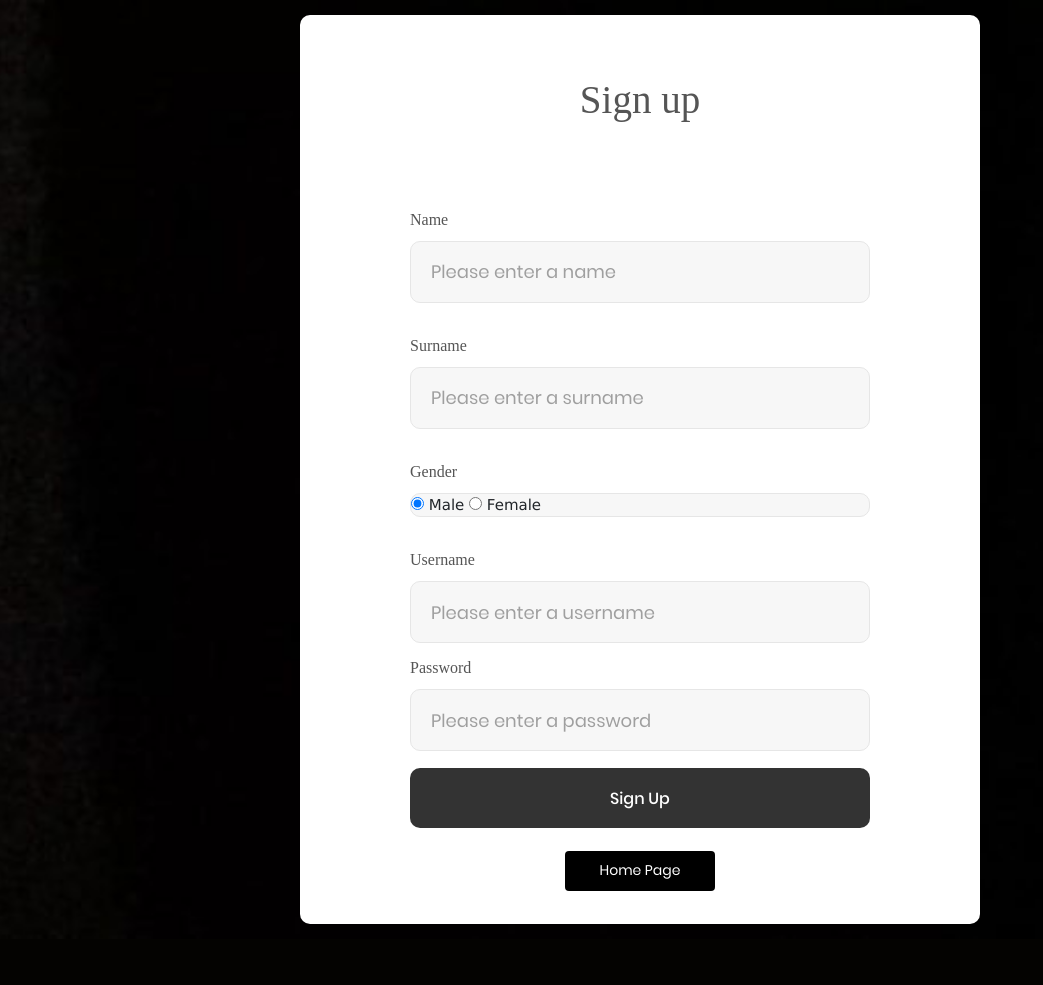
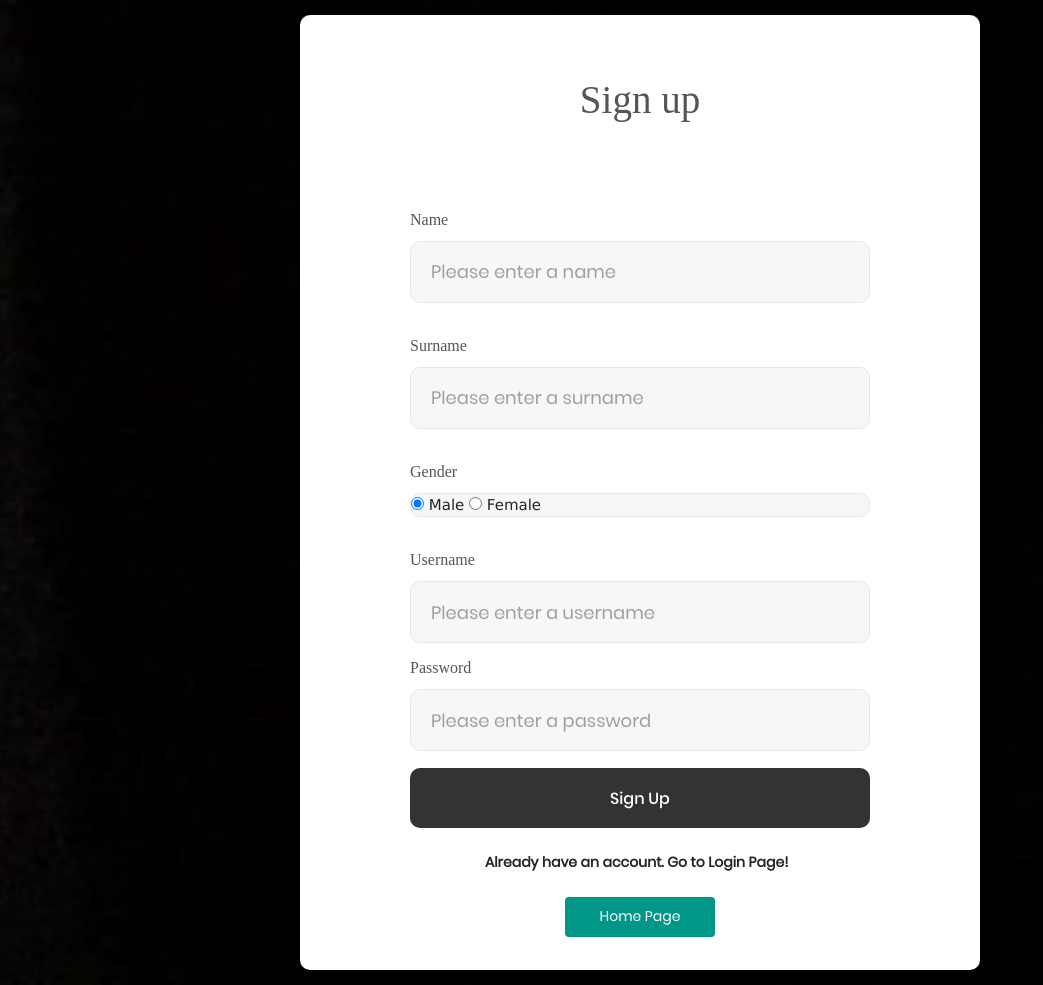
Before and after one commit to menestirnakci/ShowMeRelatedWork-Gr8, a Flask app: page /sign_up in a window 1280 px wide. Shown: the whole page, without its empty margins (0-1043 px from the left). Before the commit the page ends 924 px from the top, so only its background shows below. Run offline with Flask 2, Linux system fonts and the light colour scheme; some libraries are stand-ins or nearby versions; some web fonts are replaced.

Commit message:
Update signup.html

```diff
--- a/templates/signup.html
+++ b/templates/signup.html
@@ -133,10 +133,15 @@
 							Sign Up
 						</button>
 					</div>
+					<div class="conent" style="text-align: center;">
+						<br>
+						<a href="{{ url_for('login_page') }}" style="margin-left: 75px;"><b>Already have an account. Go to Login Page!</b></a>
+				  	</div>
+
 				</form>
 				<div class="conent" style="text-align: center;">
 					<br>
-					<a class="w3-button w3-black w3-round" href="{{ url_for('dashboard_page') }}">Home Page</a>
+					<a class="w3-button w3-teal w3-round" href="{{ url_for('dashboard_page') }}">Home Page</a>
 				  </div>
 			</div>
 		</div>
```
